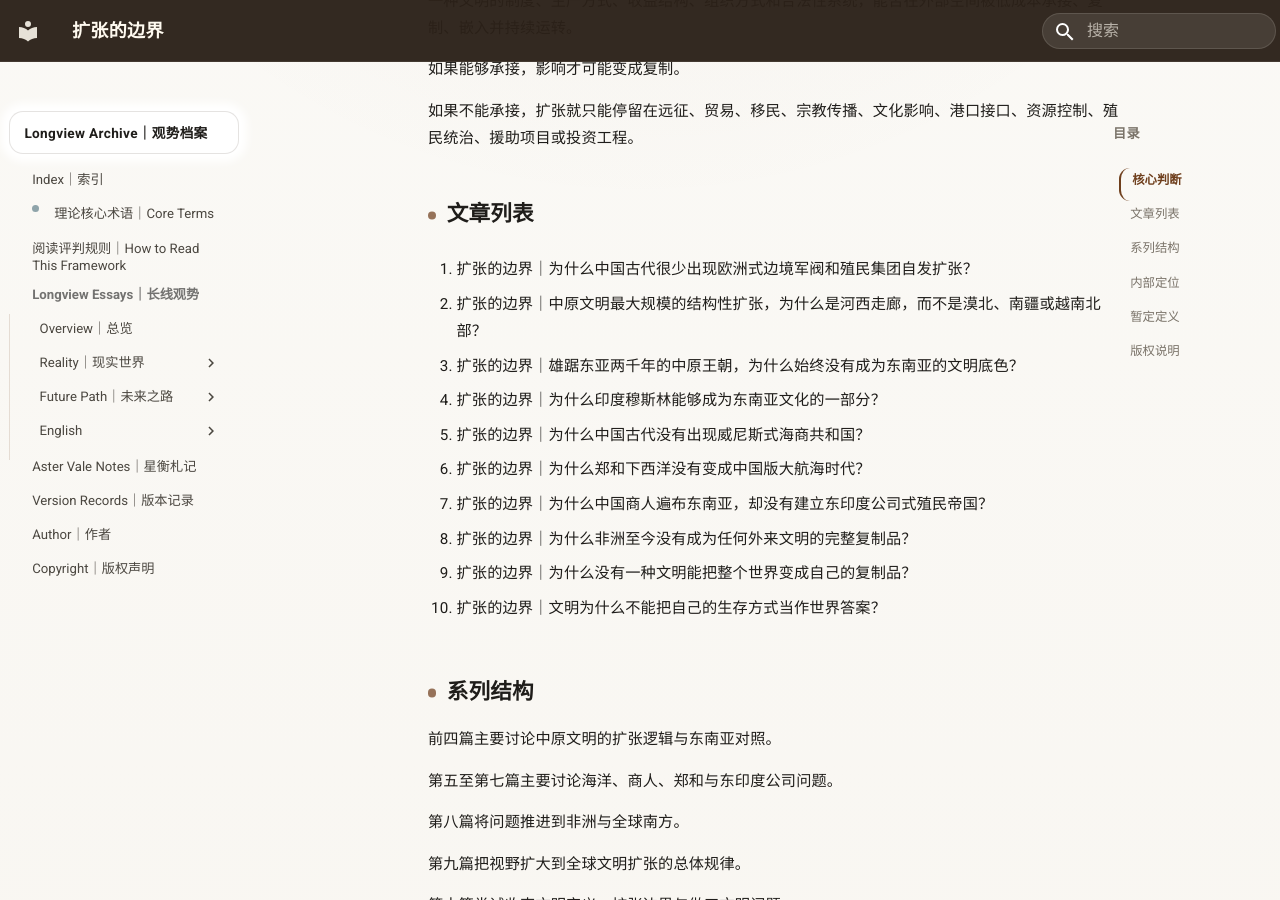
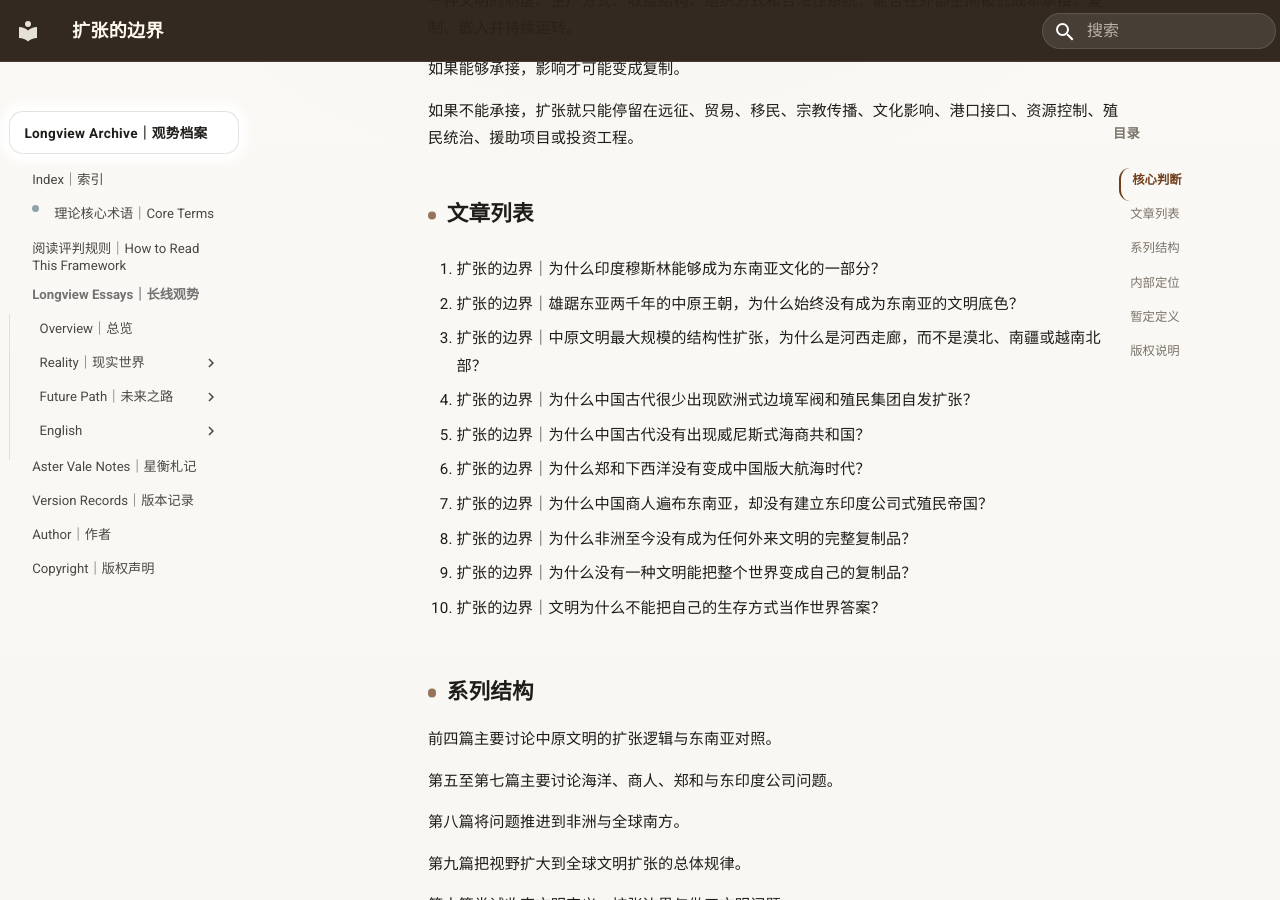
Before and after one commit to guanshi1688/longview-archive, an MkDocs documentation site: the page built from docs/essays/notes/chinese/文明的扩张/ 扩张的边界/index.md, in a window 1280 px wide and 900 px high, scrolled down 528 px. Built offline with MkDocs 1.6.1 and Material for MkDocs 9.7.7, drawn with Linux system fonts in a browser that asks for light colours.

```diff
--- a/docs/essays/notes/chinese/文明的扩张/ 扩张的边界/index.md
+++ b/docs/essays/notes/chinese/文明的扩张/ 扩张的边界/index.md
@@ -20,13 +20,13 @@
 
 ## 文章列表
 
-1. 扩张的边界｜为什么中国古代很少出现欧洲式边境军阀和殖民集团自发扩张？
+1. 扩张的边界｜为什么印度穆斯林能够成为东南亚文化的一部分？
 
-2. 扩张的边界｜中原文明最大规模的结构性扩张，为什么是河西走廊，而不是漠北、南疆或越南北部？
+2. 扩张的边界｜雄踞东亚两千年的中原王朝，为什么始终没有成为东南亚的文明底色？
 
-3. 扩张的边界｜雄踞东亚两千年的中原王朝，为什么始终没有成为东南亚的文明底色？
+3. 扩张的边界｜中原文明最大规模的结构性扩张，为什么是河西走廊，而不是漠北、南疆或越南北部？
 
-4. 扩张的边界｜为什么印度穆斯林能够成为东南亚文化的一部分？
+4. 扩张的边界｜为什么中国古代很少出现欧洲式边境军阀和殖民集团自发扩张？
 
 5. 扩张的边界｜为什么中国古代没有出现威尼斯式海商共和国？
 
```
